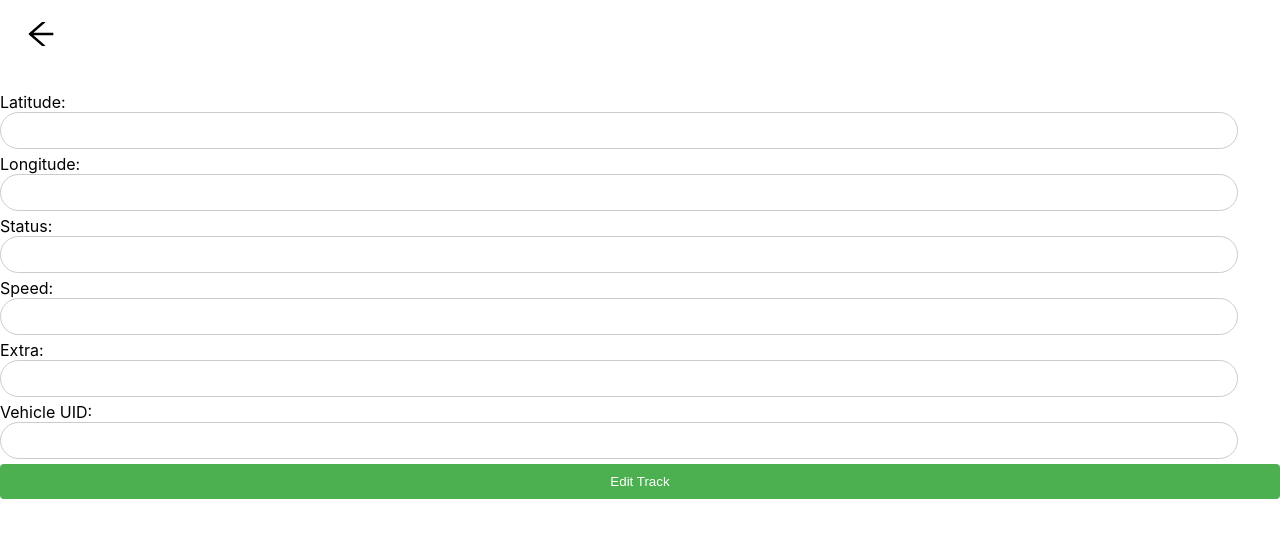
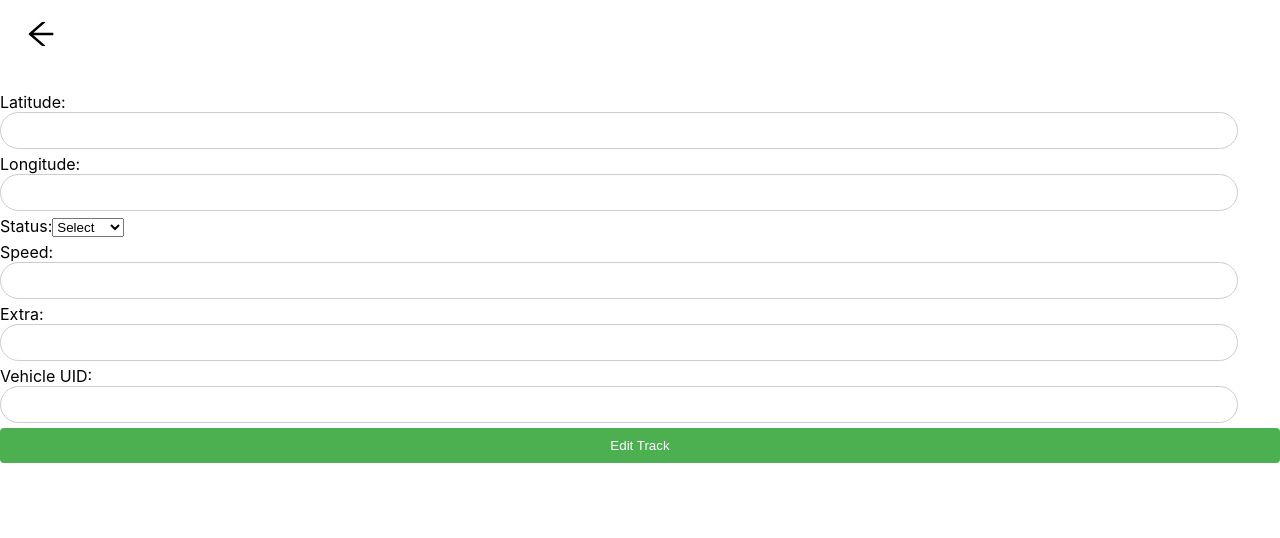
Before and after one commit to nareesuarezz/SmartRoad, a React (Create React App) app in the folder frontend/: page /track-edit/1 in a window 1280 px wide. Shown: the top 538 px of the page. Built offline with nearby package versions, Linux system fonts and the light colour scheme; no server answers.

Commit message:
validacion completa

```diff
--- a/frontend/src/pages/tracks/trackEdit.js
+++ b/frontend/src/pages/tracks/trackEdit.js
@@ -92,7 +92,11 @@ const TrackEdit = ({ getTracks }) => {
                 </label>
                 <label>
                     Status:
-                    <input type="text" name="Status" value={formData.Status} onChange={handleChange} />
+                    <select name="Status" value={formData.Status} onChange={handleChange}>
+                        <option value="">Select</option>
+                        <option value="stopped">Stopped</option>
+                        <option value="moving">Moving</option>
+                    </select>
                 </label>
                 <label>
                     Speed:
--- a/frontend/src/pages/vehicles/vehiclesAdd.js
+++ b/frontend/src/pages/vehicles/vehiclesAdd.js
@@ -41,7 +41,7 @@ const VehicleAdd = ({ getVehicles }) => {
     <div className='arrow' onClick={() => goBack()}><ArrowLeftOutlined /></div>
     <form onSubmit={handleSubmit}>
       <label>
-          Status:
+          Vehicle:
           <select name="Status" value={formData.Status} onChange={handleChange}>
             <option value="">Seleccionar</option>
             <option value="stopped">Bike</option>
--- a/frontend/src/pages/vehicles/vehiclesEdit.js
+++ b/frontend/src/pages/vehicles/vehiclesEdit.js
@@ -55,7 +55,11 @@ const VehicleEdit = ({ getVehicles }) => {
             <form onSubmit={handleSubmit}>
                 <label>
                     Vehicle:
-                    <input type="text" name="Vehicle" value={formData.Vehicle} onChange={handleChange} />
+                    <select name="Status" value={formData.Status} onChange={handleChange}>
+                        <option value="">Seleccionar</option>
+                        <option value="stopped">Bike</option>
+                        <option value="moving">Car</option>
+                    </select>
                 </label>
                 <button type="submit">Edit Vehicle</button>
             </form>
```
